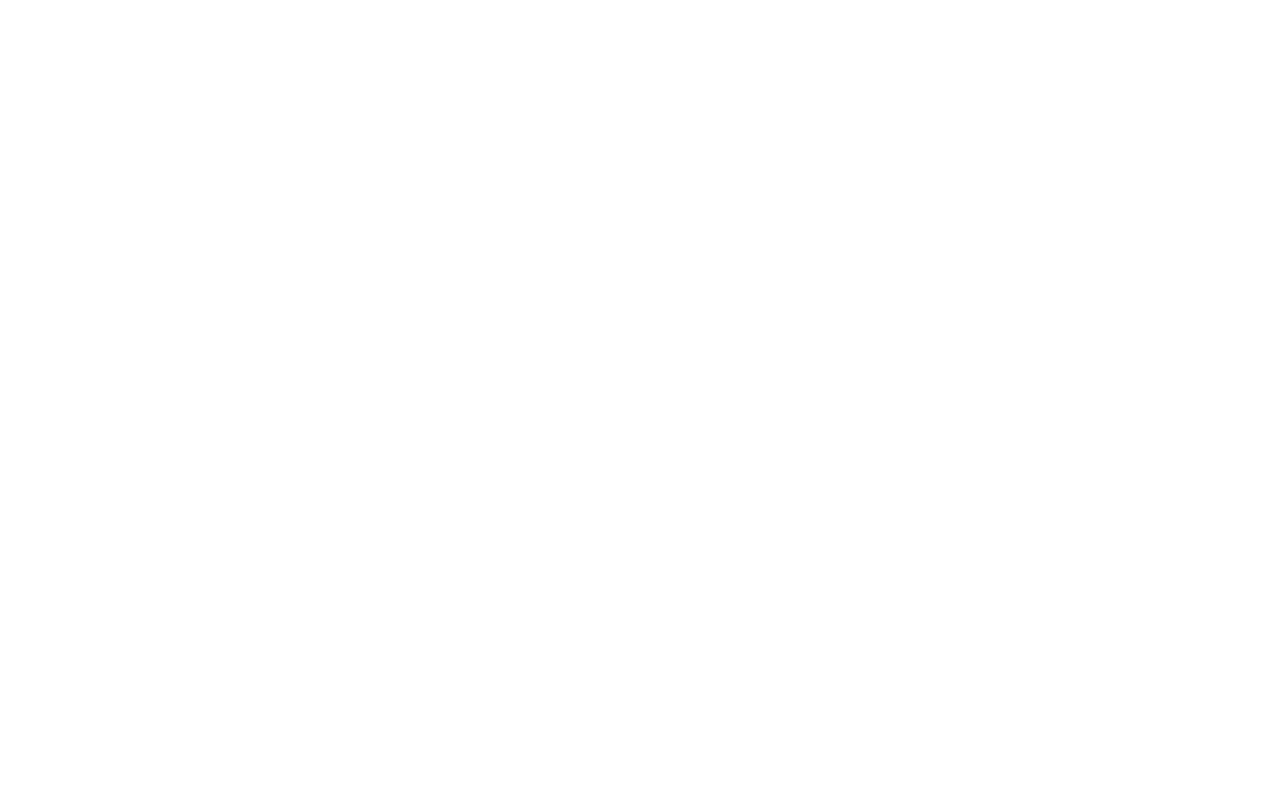
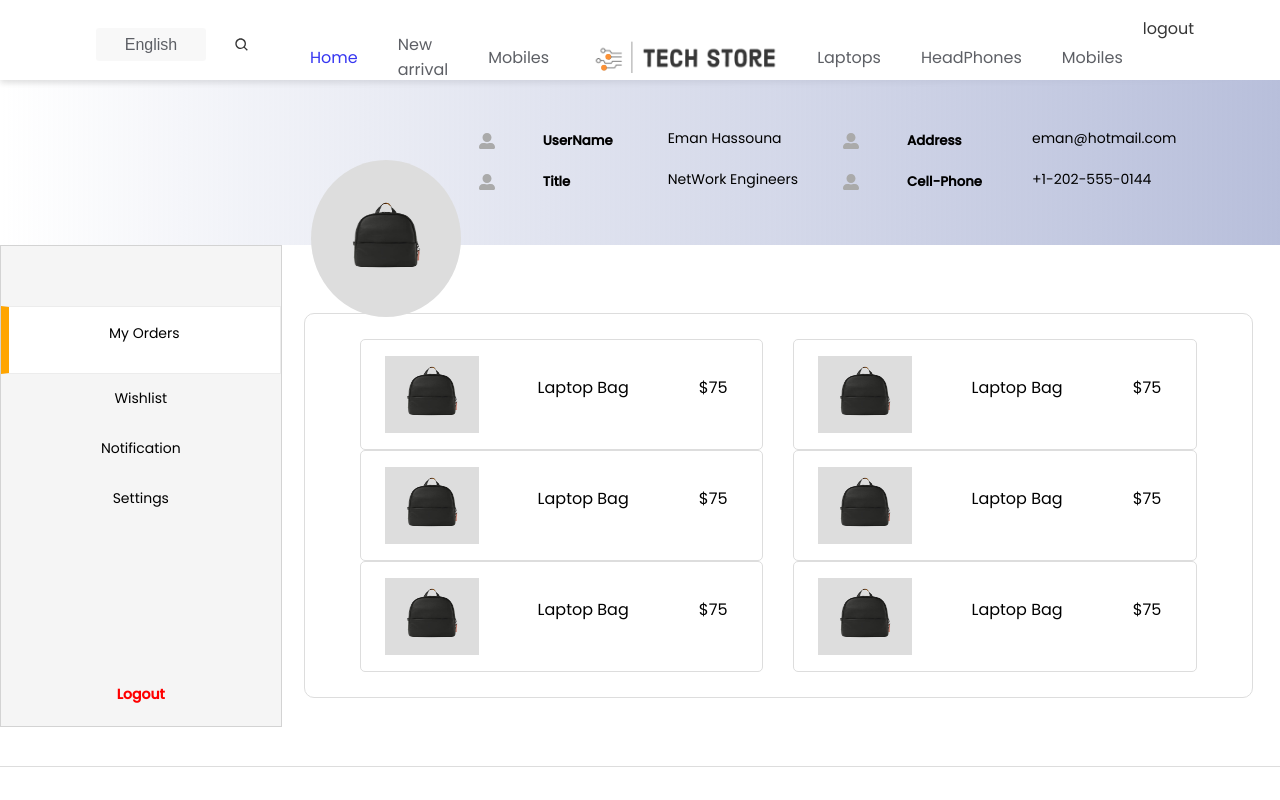
Before and after one commit to Ajyal-React/eCommerceApp_teamTwo, a React (Create React App) app: page /Profile in a window 1280 px wide. Before the commit this address had no page. Shown: the top 800 px of the page. Built offline with nearby package versions, Linux system fonts and the light colour scheme.

Commit message:
Create page 13 Profile page

```diff
--- a/src/App.js
+++ b/src/App.js
@@ -3,6 +3,7 @@
 import SignUp from "./Components/Auth/SignUp/SignUp";
 import BrowseProduct from "./Pages/Browsing/BrowseProduct";
 import HomePage from "./Pages/HomePage/HomePage";
+import ProfilePage from "./Pages/ProfilePage/ProfilePage";
 import Test from "./Pages/Test";
 
 function App() {
@@ -14,6 +15,7 @@
         <Route path="/login" element={<Login/>}/>
         <Route path="/product" element={<BrowseProduct/>}/>
         <Route path="/test" element={<Test/>}/>
+        <Route path="/Profile" element={<ProfilePage/>}/>
       </Routes>
     </BrowserRouter>
   );
--- a/src/Components/Navbar/MainNavbar.js
+++ b/src/Components/Navbar/MainNavbar.js
@@ -48,7 +48,7 @@
               <FlexBoxCenter>
                 <ListItems>
                   <Paragraphe fontSize="16px" color="#32353C">
-                    Home
+                  <CustomLink to="/profile">Home</CustomLink>
                   </Paragraphe>
                 </ListItems>
                 <ListItems>
--- a/src/Global.style.js
+++ b/src/Global.style.js
@@ -132,6 +132,7 @@
 export const List = styled.ul`
   list-style: none;
   display: flex;
+  padding:0;
 `;
 export const LinkBTN = styled.a`
   text-decoration: none;
--- /dev/null
+++ b/src/Pages/ProfilePage/Component/ContactSection/ContactSection.js
@@ -0,0 +1,58 @@
+import { List, ListItemsStyle, Paragraphe } from "../../../../Global.style";
+import { ContactDetails, CustomFlex, H5, ImgProfile } from "./ContactSection.style";
+import { IconContext } from 'react-icons/lib';
+import { FaUserAlt } from 'react-icons/fa';
+import BackBag from '../../../../images/BackBag.png';
+function ContactSection(){
+    return(
+    <ContactDetails>
+        <ImgProfile><img src={BackBag} width='80px' height='80px'/></ImgProfile>
+        <CustomFlex>
+            <div>
+                <List>
+                    <ListItemsStyle>
+                        <IconContext.Provider value={{color:'#aaaaaa'}}>
+                            <FaUserAlt/>
+                        </IconContext.Provider>
+                    </ListItemsStyle>
+                    <ListItemsStyle><H5>UserName</H5></ListItemsStyle>
+                    <ListItemsStyle><Paragraphe margin='-3px' fontSize='14px'>Eman Hassouna</Paragraphe></ListItemsStyle>
+                </List>
+
+                <List>
+                    <ListItemsStyle>
+                        <IconContext.Provider value={{color:'#aaaaaa'}}>
+                            <FaUserAlt/>
+                        </IconContext.Provider>
+                    </ListItemsStyle>
+                    <ListItemsStyle><H5>Title</H5></ListItemsStyle>
+                    <ListItemsStyle><Paragraphe margin='-3px' fontSize='14px'>NetWork Engineers</Paragraphe></ListItemsStyle>
+                </List>
+            </div>
+
+            <div>
+                <List>
+                    <ListItemsStyle>
+                        <IconContext.Provider value={{color:'#aaaaaa'}}>
+                            <FaUserAlt/>
+                        </IconContext.Provider>
+                    </ListItemsStyle>
+                    <ListItemsStyle><H5>Address</H5></ListItemsStyle>
+                    <ListItemsStyle><Paragraphe margin='-3px' fontSize='14px'>eman@hotmail.com</Paragraphe></ListItemsStyle>
+                </List>
+                <List>
+                    <ListItemsStyle>
+                        <IconContext.Provider value={{color:'#aaaaaa'}}>
+                            <FaUserAlt/>
+                        </IconContext.Provider>
+                    </ListItemsStyle>
+                    <ListItemsStyle><H5>Cell-Phone</H5></ListItemsStyle>
+                    <ListItemsStyle><Paragraphe margin='-3px' fontSize='14px'>+1-202-555-0144</Paragraphe></ListItemsStyle>
+                </List>
+            </div>
+        </CustomFlex>
+    </ContactDetails>
+    );
+}
+
+export default ContactSection;
--- /dev/null
+++ b/src/Pages/ProfilePage/Component/ContactSection/ContactSection.style.js
@@ -0,0 +1,34 @@
+import styled from "styled-components";
+import { FlexBox } from "../../../../Global.style";
+
+
+export const ContactDetails= styled.div`
+    background: linear-gradient(to right, rgba(255,0,0,0), rgb(184 191 219));
+    height: 165px;
+    padding-top:35px;
+    height: 165px;
+    padding-top: 35px;
+    position: fixed;
+    top: 80px;
+    width: 100%;
+    z-index: 99999;
+
+`
+export const CustomFlex = styled(FlexBox)`
+    justify-content: center;
+    margin-left: 186px;
+`
+
+export const H5 = styled.h5`
+   margin:0;
+   width: 80px;
+`
+
+export const ImgProfile = styled.div`
+   position: fixed;
+   right: 64%;
+   top: 20%;
+   background: #ddd;
+   padding: 35px;
+   border-radius: 50%;
+`
--- /dev/null
+++ b/src/Pages/ProfilePage/Component/MyList/Item.js
@@ -0,0 +1,20 @@
+import { ListItemsStyle } from "../../../../Global.style";
+import { List } from "../../../../Global.style";
+import { CustomListItemsStyle, DivImg, Item } from "./Mylist.style";
+import BackBag from '../../../../images/BackBag.png'
+
+function Items(){
+    return(
+        <Item>
+        <List>
+            <ListItemsStyle>
+              <DivImg><img src={BackBag} alt='iamge' width='60px' height='60px'/></DivImg>
+            </ListItemsStyle>
+            <CustomListItemsStyle>Laptop Bag</CustomListItemsStyle>
+            <CustomListItemsStyle>$75</CustomListItemsStyle>
+        </List>
+    </Item>
+    );
+}
+
+export default Items;
--- /dev/null
+++ b/src/Pages/ProfilePage/Component/MyList/Mylist.js
@@ -0,0 +1,28 @@
+import { Content, LeftItem, ListContents, RightItem, CustomFlexBox } from "./Mylist.style";
+import Items from "./Item";
+
+function Mylist(){
+    return(
+        <ListContents>
+            <Content>
+                <CustomFlexBox>
+                    <LeftItem>
+                        <Items/>
+                        <Items/>
+                        <Items/>
+                    </LeftItem>
+
+
+                    <RightItem>
+                         <Items/>
+                         <Items/>
+                         <Items/>
+                    </RightItem>
+                </CustomFlexBox>
+            </Content>
+
+        </ListContents>
+    );
+}
+
+export default Mylist;
--- /dev/null
+++ b/src/Pages/ProfilePage/Component/MyList/Mylist.style.js
@@ -0,0 +1,32 @@
+import styled from "styled-components";
+import { FlexBox, ListItemsStyle } from "../../../../Global.style";
+
+
+export const ListContents = styled.div`
+    margin-top: 245px;
+`
+export const Content = styled.div`
+  border: 1px solid #ddd;
+  margin: 68px 22px;
+  border-radius: 10px
+`
+
+export const CustomFlexBox = styled(FlexBox)`
+   padding: 25px 55px;
+   gap: 30px;
+`
+export const LeftItem = styled.div``
+export const RightItem = styled.div``
+
+export const Item = styled.div`
+   border: 1px solid #ddd;
+   border-radius: 5px
+`
+
+export const CustomListItemsStyle = styled(ListItemsStyle)`
+   padding:19px 35px;
+`
+export const DivImg = styled.div`
+  background: #ddd;
+  padding: 5px 17px;
+`
--- /dev/null
+++ b/src/Pages/ProfilePage/Component/sideBarSetting/SideBar.js
@@ -0,0 +1,20 @@
+import { SideBarDiv, List, SelectedDiv, ParagraphStyle } from "./SideBar.style";
+
+
+function SideBar(){
+    return(
+        <SideBarDiv>
+            <List>
+                <SelectedDiv>
+                    <ParagraphStyle>My Orders</ParagraphStyle>
+                </SelectedDiv>
+                <ParagraphStyle>Wishlist</ParagraphStyle>
+                <ParagraphStyle>Notification</ParagraphStyle>
+                <ParagraphStyle>Settings</ParagraphStyle>
+            </List>
+            <ParagraphStyle color='red' fontWieght='bold'>Logout</ParagraphStyle>
+    </SideBarDiv>
+    );
+}
+
+export default SideBar;
--- /dev/null
+++ b/src/Pages/ProfilePage/Component/sideBarSetting/SideBar.style.js
@@ -0,0 +1,32 @@
+import styled from "styled-components";
+
+
+export const SideBarDiv = styled.div`
+ background: #dddddd4a;
+ border: 1px solid #00000024;
+ margin-top: 245px;
+ width: 22%;
+ height: 482px;
+ text-align: center;
+`
+
+export const List = styled.div`
+margin-top: 60px;
+margin-bottom: 160px;
+
+`
+
+export const SelectedDiv = styled.div`
+background: #fff;
+padding-top: 2px;
+text-align: center;
+border: 1px solid #dddddd87;
+border-left: 8px solid orange;
+`
+export const ParagraphStyle = styled.p`
+   padding-bottom: 15px;
+   font-size: 14px;
+   color: ${(props) => props.color};
+   font-weight: ${(props) => props.fontWieght};
+
+`
--- /dev/null
+++ b/src/Pages/ProfilePage/ProfilePage.js
@@ -0,0 +1,26 @@
+import MainNavbar from "../../Components/Navbar/MainNavbar";
+import { MainContainer } from "../../Global.style";
+import FooterPage from "../FooterPage/FooterPage";
+import ContactSection from "./Component/ContactSection/ContactSection";
+import Mylist from "./Component/MyList/Mylist";
+import SideBar from "./Component/sideBarSetting/SideBar";
+import { DivArround, Flex } from "./ProfilePage.style";
+
+
+function ProfilePage(){
+    return(
+        <MainContainer>
+            <MainNavbar/>
+                <ContactSection/>
+                <Flex>
+                    <SideBar/>
+                    <Mylist/>
+                </Flex>
+                <DivArround><FooterPage/></DivArround>
+
+        </MainContainer>
+
+    );
+}
+
+export default ProfilePage;
--- /dev/null
+++ b/src/Pages/ProfilePage/ProfilePage.style.js
@@ -0,0 +1,13 @@
+import styled from "styled-components";
+import { FlexBox } from "../../Global.style";
+
+
+export const Flex = styled(FlexBox)`
+    justify-content: start;
+    flex-wrap: wrap
+`
+
+export const DivArround = styled.div`
+  border-top: 1px solid #ddd
+
+`
```
